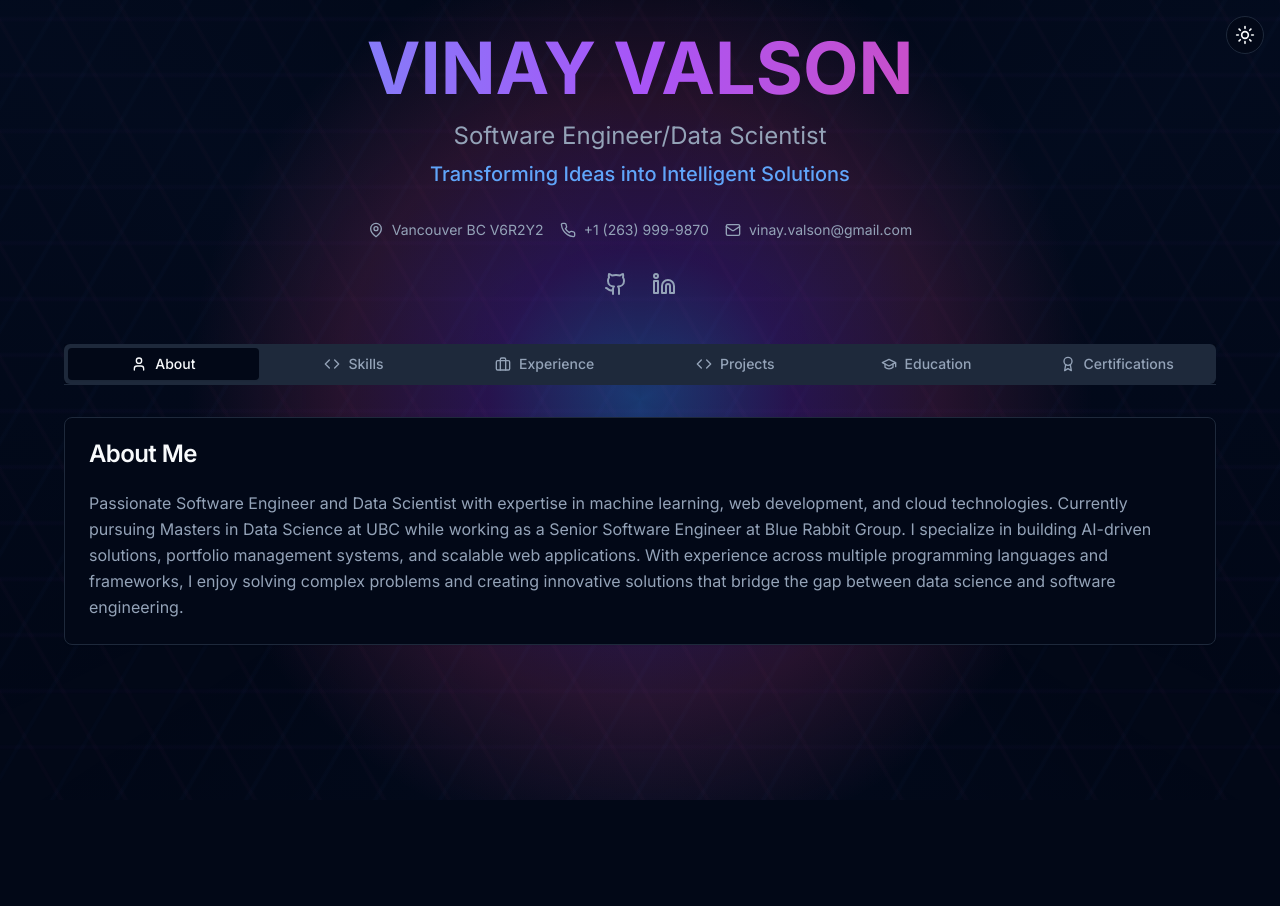
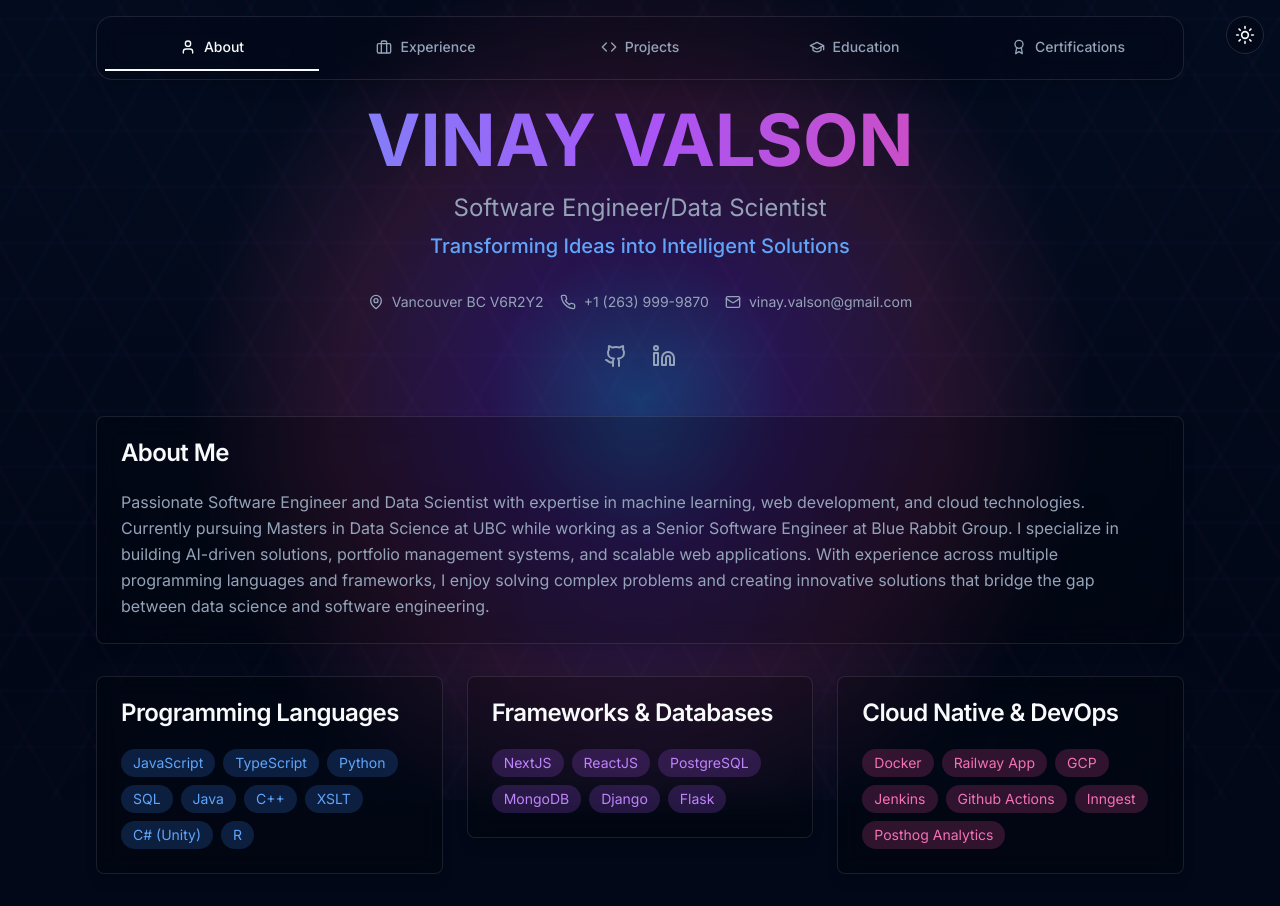
Before and after one commit to Vin-dictive/Vin-dictive.github.io, a Next.js app: page / in a window 1280 px wide. Before the commit the page ends 800 px from the top, so only its background shows below. Built offline with nearby package versions, Linux system fonts and the light colour scheme.

Commit message:
Added glass like texture to all components

```diff
--- a/app/globals.css
+++ b/app/globals.css
@@ -5,24 +5,24 @@
 @layer base {
   :root {
     --background: 0 0% 100%;
-    --foreground: 222.2 84% 4.9%;
+    --foreground: 220 15% 25%;
     --card: 0 0% 100%;
-    --card-foreground: 222.2 84% 4.9%;
+    --card-foreground: 220 15% 25%;
     --popover: 0 0% 100%;
-    --popover-foreground: 222.2 84% 4.9%;
-    --primary: 222.2 47.4% 11.2%;
-    --primary-foreground: 210 40% 98%;
-    --secondary: 210 40% 96%;
-    --secondary-foreground: 222.2 84% 4.9%;
-    --muted: 210 40% 96%;
-    --muted-foreground: 215.4 16.3% 46.9%;
-    --accent: 210 40% 96%;
-    --accent-foreground: 222.2 84% 4.9%;
+    --popover-foreground: 220 15% 25%;
+    --primary: 220 100% 50%;
+    --primary-foreground: 0 0% 100%;
+    --secondary: 220 15% 96%;
+    --secondary-foreground: 220 15% 25%;
+    --muted: 220 15% 96%;
+    --muted-foreground: 220 15% 45%;
+    --accent: 220 15% 96%;
+    --accent-foreground: 220 15% 25%;
     --destructive: 0 84.2% 60.2%;
-    --destructive-foreground: 210 40% 98%;
-    --border: 214.3 31.8% 91.4%;
-    --input: 214.3 31.8% 91.4%;
-    --ring: 222.2 84% 4.9%;
+    --destructive-foreground: 0 0% 100%;
+    --border: 220 15% 90%;
+    --input: 220 15% 90%;
+    --ring: 220 100% 50%;
     --radius: 0.5rem;
   }
 
--- a/app/page.tsx
+++ b/app/page.tsx
@@ -11,9 +11,44 @@ export default function Home() {
   const { personal, skills, experience, projects, education, certifications } = profileData
 
   return (
-    <div className="min-h-screen p-4 md:p-8">
+    <div className="min-h-screen">
       <ThemeToggle />
       <div className="max-w-6xl mx-auto">
+        {/* Top Navigation Tabs */}
+        <motion.div
+          initial={{ opacity: 0, y: -20 }}
+          animate={{ opacity: 1, y: 0 }}
+          transition={{ duration: 0.8 }}
+        >
+          <Tabs defaultValue="about" className="w-full">
+            <div className="sticky top-4 z-40 mx-4 md:mx-8">
+              <TabsList className="grid w-full grid-cols-3 md:grid-cols-5 p-2 bg-white/10 dark:bg-black/10 backdrop-blur-md border border-white/20 dark:border-white/10 rounded-2xl shadow-lg h-auto">
+                <TabsTrigger value="about" className="flex items-center gap-2">
+                  <User className="w-4 h-4" />
+                  About
+                </TabsTrigger>
+                <TabsTrigger value="experience" className="flex items-center gap-2">
+                  <Briefcase className="w-4 h-4" />
+                  Experience
+                </TabsTrigger>
+                <TabsTrigger value="projects" className="flex items-center gap-2">
+                  <Code className="w-4 h-4" />
+                  Projects
+                </TabsTrigger>
+                <TabsTrigger value="education" className="flex items-center gap-2">
+                  <GraduationCap className="w-4 h-4" />
+                  Education
+                </TabsTrigger>
+                <TabsTrigger value="certifications" className="flex items-center gap-2">
+                  <Award className="w-4 h-4" />
+                  Certifications
+                </TabsTrigger>
+              </TabsList>
+            </div>
+
+            <div className="p-4 md:p-8">
+              {/* About Tab */}
+              <TabsContent value="about">
                 {/* Hero Section */}
                 <motion.div
                   initial={{ opacity: 0, y: 20 }}
@@ -83,48 +118,12 @@ export default function Home() {
                   </motion.div>
                 </motion.div>
 
-        {/* Main Content Tabs */}
-        <motion.div
-          initial={{ opacity: 0, y: 40 }}
-          animate={{ opacity: 1, y: 0 }}
-          transition={{ duration: 0.8, delay: 0.4 }}
-        >
-          <Tabs defaultValue="about" className="w-full">
-            <div className="sticky top-0 z-40 bg-background/80 backdrop-blur-sm border-b mb-8">
-              <TabsList className="grid w-full grid-cols-3 md:grid-cols-6 p-1">
-                <TabsTrigger value="about" className="flex items-center gap-2">
-                  <User className="w-4 h-4" />
-                  About
-                </TabsTrigger>
-                <TabsTrigger value="skills" className="flex items-center gap-2">
-                  <Code className="w-4 h-4" />
-                  Skills
-                </TabsTrigger>
-                <TabsTrigger value="experience" className="flex items-center gap-2">
-                  <Briefcase className="w-4 h-4" />
-                  Experience
-                </TabsTrigger>
-                <TabsTrigger value="projects" className="flex items-center gap-2">
-                  <Code className="w-4 h-4" />
-                  Projects
-                </TabsTrigger>
-                <TabsTrigger value="education" className="flex items-center gap-2">
-                  <GraduationCap className="w-4 h-4" />
-                  Education
-                </TabsTrigger>
-                <TabsTrigger value="certifications" className="flex items-center gap-2">
-                  <Award className="w-4 h-4" />
-                  Certifications
-                </TabsTrigger>
-              </TabsList>
-            </div>
-
-            {/* About Tab */}
-            <TabsContent value="about">
+                {/* About Description */}
                 <motion.div
                   initial={{ opacity: 0, y: 20 }}
                   animate={{ opacity: 1, y: 0 }}
                   transition={{ delay: 0.2 }}
+                  className="mb-8"
                 >
                   <Card>
                     <CardHeader>
@@ -135,15 +134,13 @@ export default function Home() {
                     </CardContent>
                   </Card>
                 </motion.div>
-            </TabsContent>
 
-            {/* Skills Tab */}
-            <TabsContent value="skills">
+                {/* Skills Section */}
                 <div className="grid md:grid-cols-3 gap-6">
                   <motion.div
                     initial={{ opacity: 0, x: -20 }}
                     animate={{ opacity: 1, x: 0 }}
-                  transition={{ delay: 0.2 }}
+                    transition={{ delay: 0.4 }}
                   >
                     <Card>
                       <CardHeader>
@@ -164,7 +161,7 @@ export default function Home() {
                   <motion.div
                     initial={{ opacity: 0, x: -20 }}
                     animate={{ opacity: 1, x: 0 }}
-                  transition={{ delay: 0.4 }}
+                    transition={{ delay: 0.6 }}
                   >
                     <Card>
                       <CardHeader>
@@ -185,7 +182,7 @@ export default function Home() {
                   <motion.div
                     initial={{ opacity: 0, x: -20 }}
                     animate={{ opacity: 1, x: 0 }}
-                  transition={{ delay: 0.6 }}
+                    transition={{ delay: 0.8 }}
                   >
                     <Card>
                       <CardHeader>
@@ -313,6 +310,7 @@ export default function Home() {
                 ))}
               </div>
             </TabsContent>
+            </div>
           </Tabs>
         </motion.div>
       </div>
--- a/components/ui/card.tsx
+++ b/components/ui/card.tsx
@@ -8,7 +8,7 @@ const Card = React.forwardRef<
   <div
     ref={ref}
     className={cn(
-      "rounded-lg border bg-card text-card-foreground shadow-sm",
+      "rounded-lg border border-white/20 dark:border-white/10 bg-white/20 dark:bg-black/20 backdrop-blur-md text-card-foreground shadow-lg",
       className
     )}
     {...props}
--- a/components/ui/tabs.tsx
+++ b/components/ui/tabs.tsx
@@ -28,7 +28,7 @@ const TabsTrigger = React.forwardRef<
   <TabsPrimitive.Trigger
     ref={ref}
     className={cn(
-      "inline-flex items-center justify-center whitespace-nowrap rounded-sm px-3 py-1.5 text-sm font-medium ring-offset-background transition-all focus-visible:outline-none focus-visible:ring-2 focus-visible:ring-ring focus-visible:ring-offset-2 disabled:pointer-events-none disabled:opacity-50 data-[state=active]:bg-background data-[state=active]:text-foreground data-[state=active]:shadow-sm",
+      "inline-flex items-center justify-center whitespace-nowrap px-3 py-3 text-sm font-medium ring-offset-background transition-all focus-visible:outline-none focus-visible:ring-2 focus-visible:ring-ring focus-visible:ring-offset-2 disabled:pointer-events-none disabled:opacity-50 bg-transparent border-b-2 border-transparent data-[state=active]:border-foreground data-[state=active]:text-foreground rounded-none",
       className
     )}
     {...props}
```
Lines whose indentation alone changed are shown as unchanged.
